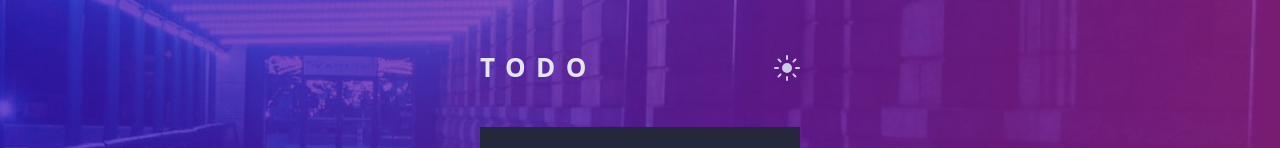
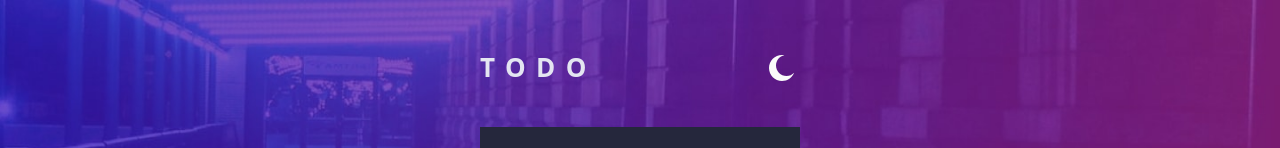
Before and after one commit to lucas-sk/todo-app-fm, a React (Vite) app: page / in a window 1280 px wide. Shown: the top 148 px of the page. Built offline with nearby package versions, Linux system fonts and the light colour scheme.

Commit message:
feat: implement switch theme

```diff
--- a/src/components/GradientCheckbox/index.tsx
+++ /dev/null
@@ -1,26 +0,0 @@
-import { useState } from 'react'
-
-const GradientCheckbox = () => {
-  const [isChecked, setIsChecked] = useState(true)
-
-  const handleCheckboxChange = () => {
-    setIsChecked(!isChecked)
-  }
-
-  return (
-    <label className="inline-block relative w-8 h-8 bg-gradient-to-br from-red-500 to-blue-500 rounded-full mr-2 cursor-pointer">
-      <input
-        type="checkbox"
-        className="opacity-0 absolute top-0 left-0 w-full h-full cursor-pointer"
-        checked={isChecked}
-        onChange={handleCheckboxChange}
-      />
-      <span
-        className="checkmark absolute top-1/2 left-1/2 transform -translate-x-1/2 -translate-y-1/2 w-5 h-5 bg-white rounded-full"
-        style={{ display: isChecked ? 'block' : 'none' }}
-      ></span>
-    </label>
-  )
-}
-
-export default GradientCheckbox
--- a/src/components/Header/index.tsx
+++ b/src/components/Header/index.tsx
@@ -1,12 +1,24 @@
+import { useTheme } from '@/context/ThemeContext';
+import { Moon } from '../Moon';
 import Sun from '../Sun';
+import { Button } from '../ui/button';
 
 export const Header = () => {
+  const { theme, toggleTheme } = useTheme()
+
+  function handleToggleTheme() {
+    toggleTheme()
+  }
+
   return (
     <header className='flex justify-between items-center'>
-      <h3 className='text-[1.625rem] font-bold  tracking-[0.4em] text-white-700'>
+      <h3 className=' text-[1.625rem] font-bold  tracking-[0.4em] text-white-700'>
         TODO
       </h3>
-      <Sun />
+       <Button onClick={handleToggleTheme} className='bg-transparent shadow-transparent hover:bg-transparent' size={'icon'}>
+         {theme === 'dark' && <Sun className='hover:text-white-500'/>}
+         {theme === 'light' && <Moon className='hover:text-white-500'/>}
+      </Button>
     </header>
   );
 };
--- a/src/components/Moon/index.tsx
+++ b/src/components/Moon/index.tsx
@@ -2,7 +2,7 @@ import { SVGAttributes } from 'react';
 
 interface MoonProps extends SVGAttributes<HTMLOrSVGElement> {}
 
-const Moon = (props: MoonProps) => (
+export const Moon = (props: MoonProps) => (
   <svg
     width={26}
     height={26}
--- /dev/null
+++ b/src/context/ThemeContext.tsx
@@ -0,0 +1,42 @@
+import { createContext, useContext, useState } from "react";
+
+interface ThemeContextType {
+  theme: 'dark' | 'light'
+  toggleTheme: () => void
+}
+
+export const ThemeContext = createContext({} as ThemeContextType)
+
+export function ThemeProvider({ children }: { children: React.ReactNode }) {
+  const [theme, setTheme] = useState<'dark' | 'light'>(() => {
+    if (localStorage.theme === 'dark') {
+      return 'dark';
+    } else if (localStorage.theme === 'light') {
+      return 'light';
+    } else if (window.matchMedia('(prefers-color-scheme: dark)').matches) {
+      return 'dark';
+    } else {
+      return 'light';
+    }
+  })
+
+  function toggleTheme() {
+    if (theme === 'light') {
+      localStorage.theme = 'dark';
+      setTheme('dark');
+      document.documentElement.classList.add('dark');
+    } else {
+      localStorage.theme = 'light';
+      setTheme('light');
+      document.documentElement.classList.remove('dark');
+    }
+  }
+
+  return (
+    <ThemeContext.Provider value={{theme, toggleTheme}}>
+      {children}
+    </ThemeContext.Provider>
+  )
+}
+
+export const useTheme = () => useContext(ThemeContext)
```
Also changed, not shown: src/App.tsx (+6 -3 lines).
